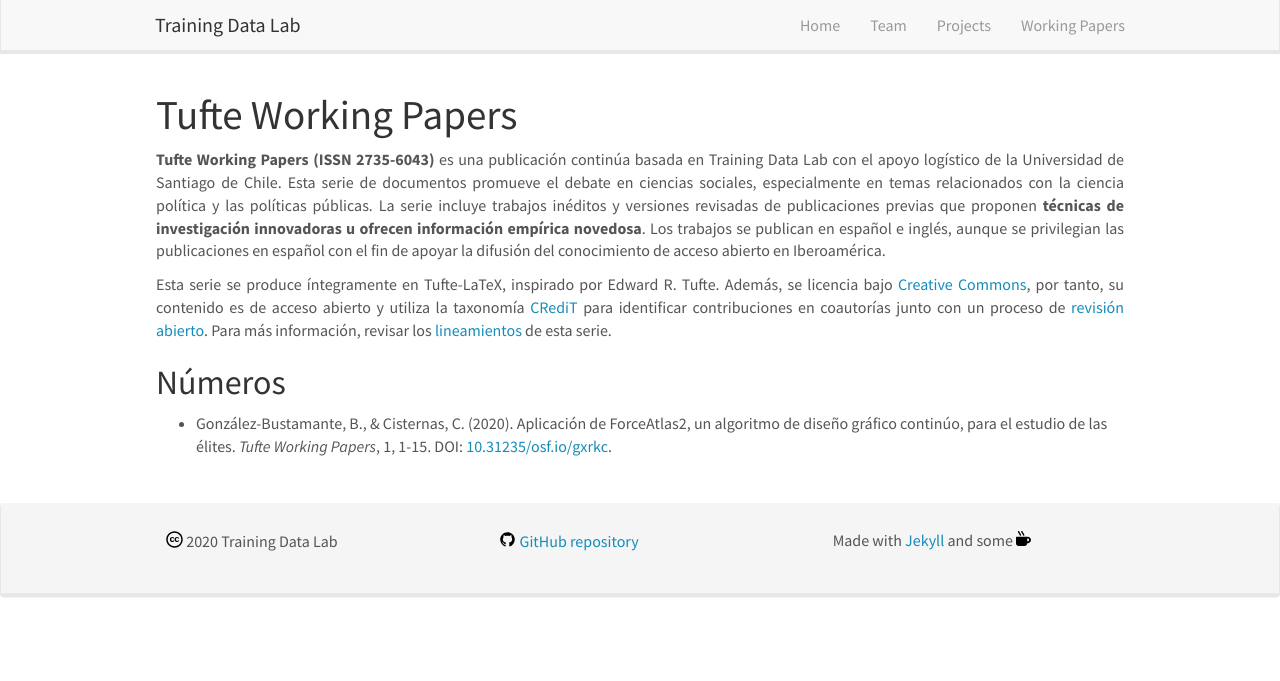
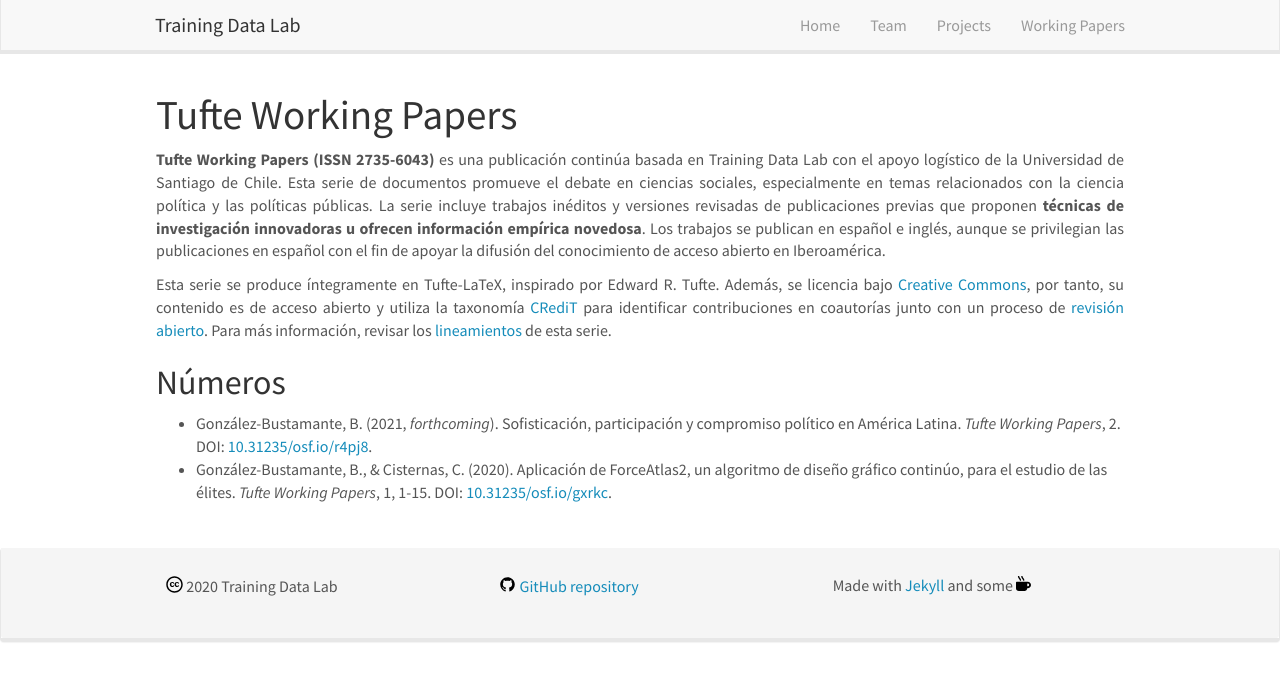
Before and after one commit to training-datalab/old-training-datalab.com, a Jekyll site: the page built from _pages/tufte-working-papers.md, in a window 1280 px wide. Shown: the top 681 px of the page. Built offline with Jekyll 4.4.1, drawn with Linux system fonts in a browser that asks for light colours; nearby versions of some CDN libraries.

Commit message:
Update tufte-working-papers.md

```diff
--- a/_pages/tufte-working-papers.md
+++ b/_pages/tufte-working-papers.md
@@ -15,6 +15,7 @@
 ## Números
 
 <ul>
+<li>González-Bustamante, B. (2021, <em>forthcoming</em>). Sofisticación, participación y compromiso político en América Latina. <em>Tufte Working Papers</em>, 2. DOI: <a href="https://doi.org/10.31235/osf.io/r4pj8" target="_blank">10.31235/osf.io/r4pj8</a>.</li>
 <li>González-Bustamante, B., & Cisternas, C. (2020). Aplicación de ForceAtlas2, un algoritmo de diseño gráfico continúo, para el estudio de las élites. <em>Tufte Working Papers</em>, 1, 1-15. DOI: <a href="https://doi.org/10.31235/osf.io/gxrkc" target="_blank">10.31235/osf.io/gxrkc</a>.</li>
 </ul>
 
```
